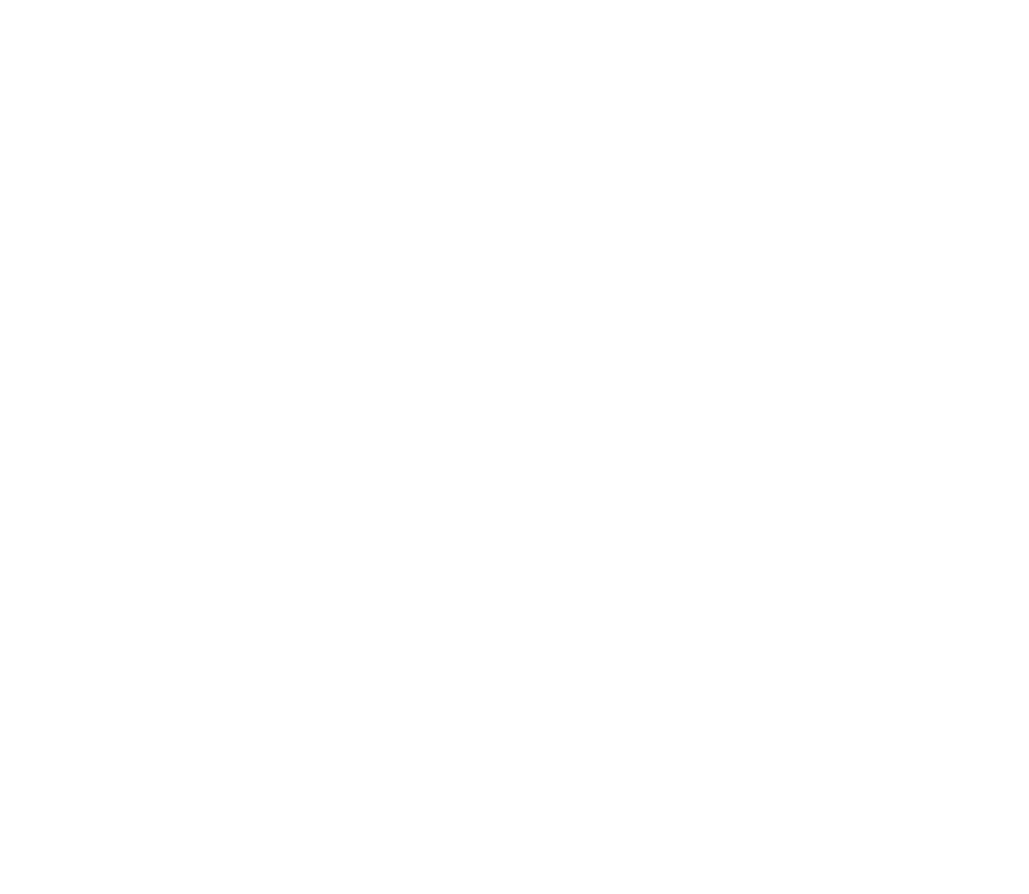
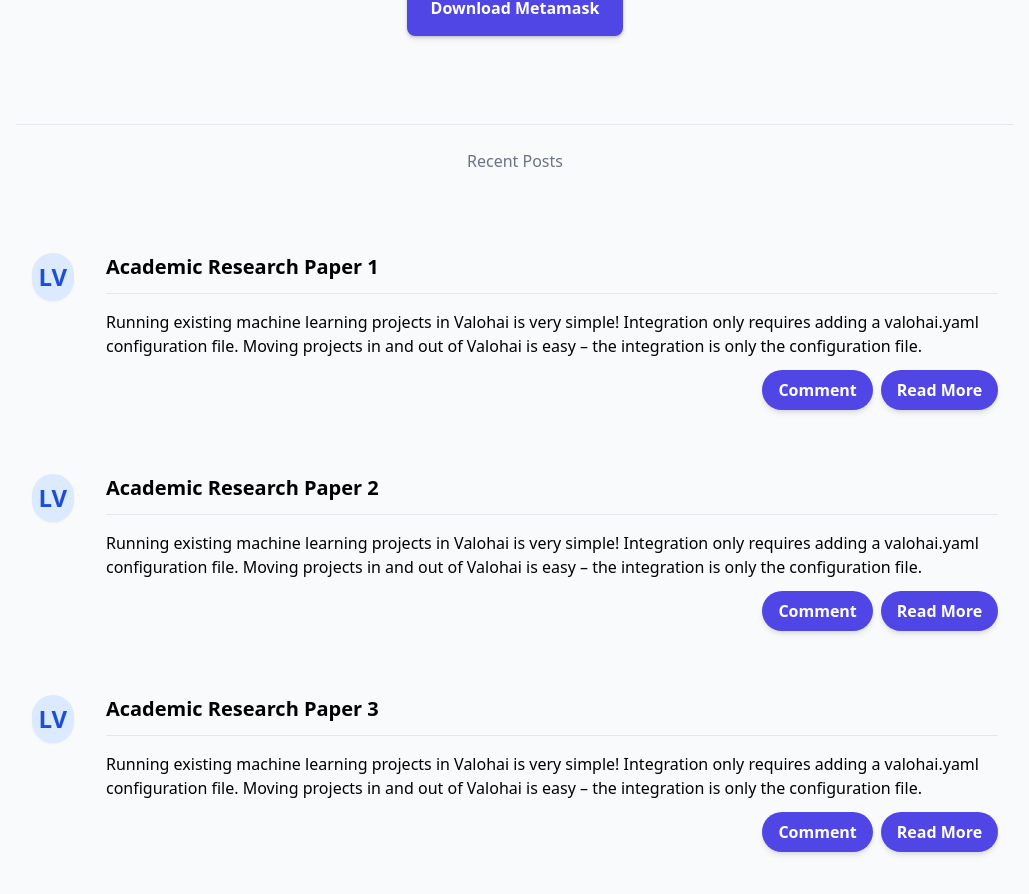
Before and after one commit to Antonio725/blockich, a React (Vite) app: page / in a window 1280 px wide. Shown: the part 276-1170 px from the top of the page, without its empty margins (125-1154 px from the left). Before the commit the page ends 800 px from the top, so only its background shows below. Built offline with nearby package versions, Linux system fonts and the light colour scheme.

Commit message:
Added home page v1

```diff
--- a/src/components/HomePage/HomePage.jsx
+++ b/src/components/HomePage/HomePage.jsx
@@ -1,8 +1,160 @@
 import React from "react";
+import WalletBalance from "../wallet/WalletBalance";
 
 const HomePage = () => {
     return (
-        <h1>HOME PAGE</h1>
+        <div className="md:px-4 pb-4 bg-gray-50 justify-center">
+            <div className="w-full md:w-4/5 mx-auto">
+
+
+                {!window.ethereum ?
+                    <div className="text-center w-full mx-auto py-12 px-4 sm:px-6 lg:py-16 lg:px-8 z-20">
+                        <h2 className="text-3xl font-extrabold text-black sm:text-4xl">
+                            <span className="block">
+                                You are not signed in!
+                            </span>
+                            <span className="block text-indigo-500">
+                                Get started.
+                            </span>
+                        </h2>
+                        <div className="lg:mt-0 lg:flex-shrink-0">
+                            <div className="mt-12 inline-flex rounded-md shadow">
+                                <a  className="py-4 px-6  bg-indigo-600 hover:bg-indigo-700 focus:ring-indigo-500 focus:ring-offset-indigo-200 text-white w-full transition ease-in duration-200 text-center text-base font-semibold shadow-md focus:outline-none focus:ring-2 focus:ring-offset-2  rounded-lg " href="https://metamask.io/download.html">Download Metamask</a>
+                            </div>
+                        </div>
+                    </div>
+                    : <div className="text-center w-full mx-auto py-12 px-4 sm:px-6 lg:py-16 lg:px-8 z-20">
+                    <h2 className="text-3xl font-extrabold text-black sm:text-4xl">
+                        <span className="block">
+                            Metamask detected!
+                        </span>
+                        <span className="block text-indigo-500">
+
+                        </span>
+                    </h2>
+                    <div className="lg:mt-0 lg:flex-shrink-0">
+                        <div className="mt-12 inline-flex rounded-md shadow">
+                            <WalletBalance />
+                        </div>
+                    </div>
+                </div>
+
+
+                }
+
+
+                <hr className="mt-6" />
+
+                <h3 className="mt-6 text-center text-gray-500">Recent Posts</h3>
+
+
+                <div className="bg-lightblue py-20 px-4">
+                    <div className="mx-auto max-w-6xl flex flex-col md:flex-row justify-center">
+
+                        <dl className="w-full">
+                            <div className="flex items-start space-x-4 md:space-x-8 ">
+                                <div
+                                    className="shadow-sm text-blue-700 text-l md:text-2xl font-semibold rounded-full h-6 w-10 md:h-12 md:w-20 flex items-center justify-center bg-blue-100">
+                                    LV
+                                </div>
+                                <div>
+                                    <dt className="mb-4">
+                                        <h3 className="text-xl font-semibold">
+                                            Academic Research Paper 1
+                                        </h3>
+                                        <hr class="mt-3"></hr>
+                                    </dt>
+
+                                    <dd className="mb-3">
+                                        <p>
+                                            Running existing machine learning projects in Valohai is very simple! Integration only requires adding a valohai.yaml configuration file. Moving projects in and out of Valohai is easy – the integration is only the configuration file.
+                                        </p>
+                                    </dd>
+                                    <div className="flex justify-end mb-16">
+                                        <div
+                                            className="ml-8 px-4 py-1 md:py-2 bg-indigo-600 text-white text-center text-base font-semibold shadow-md rounded-full">
+                                            Comment
+                                        </div>
+                                        <div
+                                            className="ml-2 px-4 py-1 md:py-2 bg-indigo-600 text-white text-center text-base font-semibold shadow-md rounded-full">
+                                            Read More
+                                        </div>
+                                    </div>
+                                </div>
+
+                            </div>
+
+                            <div className="flex items-start space-x-4 md:space-x-8 ">
+                                <div
+                                    className="shadow-sm text-blue-700 text-l md:text-2xl font-semibold rounded-full h-6 w-10 md:h-12 md:w-20 flex items-center justify-center bg-blue-100">
+                                    LV
+                                </div>
+                                <div>
+                                    <dt className="mb-4">
+                                        <h3 className="text-xl font-semibold">
+                                            Academic Research Paper 2
+                                        </h3>
+                                        <hr class="mt-3"></hr>
+                                    </dt>
+
+                                    <dd className="mb-3">
+                                        <p>
+                                            Running existing machine learning projects in Valohai is very simple! Integration only requires adding a valohai.yaml configuration file. Moving projects in and out of Valohai is easy – the integration is only the configuration file.
+                                        </p>
+                                    </dd>
+                                    <div className="flex justify-end mb-16">
+                                        <div
+                                            className="ml-8 px-4 py-1 md:py-2 bg-indigo-600 text-white text-center text-base font-semibold shadow-md rounded-full">
+                                            Comment
+                                        </div>
+                                        <div
+                                            className="ml-2 px-4 py-1 md:py-2 bg-indigo-600 text-white text-center text-base font-semibold shadow-md rounded-full">
+                                            Read More
+                                        </div>
+                                    </div>
+                                </div>
+
+                            </div>
+
+                            <div className="flex items-start space-x-4 md:space-x-8 ">
+                                <div
+                                    className="shadow-sm text-blue-700 text-l md:text-2xl font-semibold rounded-full h-6 w-10 md:h-12 md:w-20 flex items-center justify-center bg-blue-100">
+                                    LV
+                                </div>
+                                <div>
+                                    <dt className="mb-4">
+                                        <h3 className="text-xl font-semibold">
+                                            Academic Research Paper 3
+                                        </h3>
+                                        <hr class="mt-3"></hr>
+                                    </dt>
+
+                                    <dd className="mb-3">
+                                        <p>
+                                            Running existing machine learning projects in Valohai is very simple! Integration only requires adding a valohai.yaml configuration file. Moving projects in and out of Valohai is easy – the integration is only the configuration file.
+                                        </p>
+                                    </dd>
+                                    <div className="flex justify-end mb-16">
+                                        <div
+                                            className="ml-8 px-4 py-1 md:py-2 bg-indigo-600 text-white text-center text-base font-semibold shadow-md rounded-full">
+                                            Comment
+                                        </div>
+                                        <div
+                                            className="ml-2 px-4 py-1 md:py-2 bg-indigo-600 text-white text-center text-base font-semibold shadow-md rounded-full">
+                                            Read More
+                                        </div>
+                                    </div>
+                                </div>
+
+                            </div>
+
+                        </dl>
+                    </div>
+                </div>
+
+
+            </div>
+        </div>
     )
 }
 
--- a/src/components/Navigation/Navigation.jsx
+++ b/src/components/Navigation/Navigation.jsx
@@ -17,7 +17,7 @@ const Navigation = () => {
 
     return (
         <div>
-            <nav className="bg-white dark:bg-gray-800 shadow ">
+            <nav className="bg-white shadow ">
                 <div className="max-w-7xl mx-auto px-8 hidden md:block">
                     <div className="flex items-center justify-between h-16">
                         <div className=" flex items-center">
@@ -26,7 +26,7 @@ const Navigation = () => {
                                     { items.map(item => {
                                         return (
                                             <Link
-                                                className={ `${ location.pathname === item.link ? "text-gray-800 " : "text-gray-300" } hover:text-gray-800 dark:hover:text-white px-3 py-2 rounded-md text-sm font-medium` }
+                                                className={ `${ location.pathname === item.link ? "text-gray-800 " : "text-gray-300" } hover:text-gray-800 px-3 py-2 rounded-md text-sm font-medium` }
                                                 to={ item.link }>
                                                 { item.desc }
                                             </Link>
--- a/src/components/Wallet/WalletBalance.jsx
+++ b/src/components/Wallet/WalletBalance.jsx
@@ -16,9 +16,10 @@ function WalletBalance() {
     return (
 
         <div className="justify-center">
-            <h3> Your balance: {balance}</h3>
-            <button  className="bg-blue-500 hover:bg-blue-700 text-white font-bold py-2 px-4 rounded" onClick={() => getBalance()}> Show my balance</button>
+            <button  className="py-4 px-6  bg-indigo-600 hover:bg-indigo-700 focus:ring-indigo-500 focus:ring-offset-indigo-200 text-white w-full transition ease-in duration-200 text-center text-base font-semibold shadow-md focus:outline-none focus:ring-2 focus:ring-offset-2  rounded-lg" onClick={() => getBalance()}> Show my balance</button>
+            <h3 className="text-m"> Balance: {balance}</h3>
         </div>
+
 
     );
 
```
